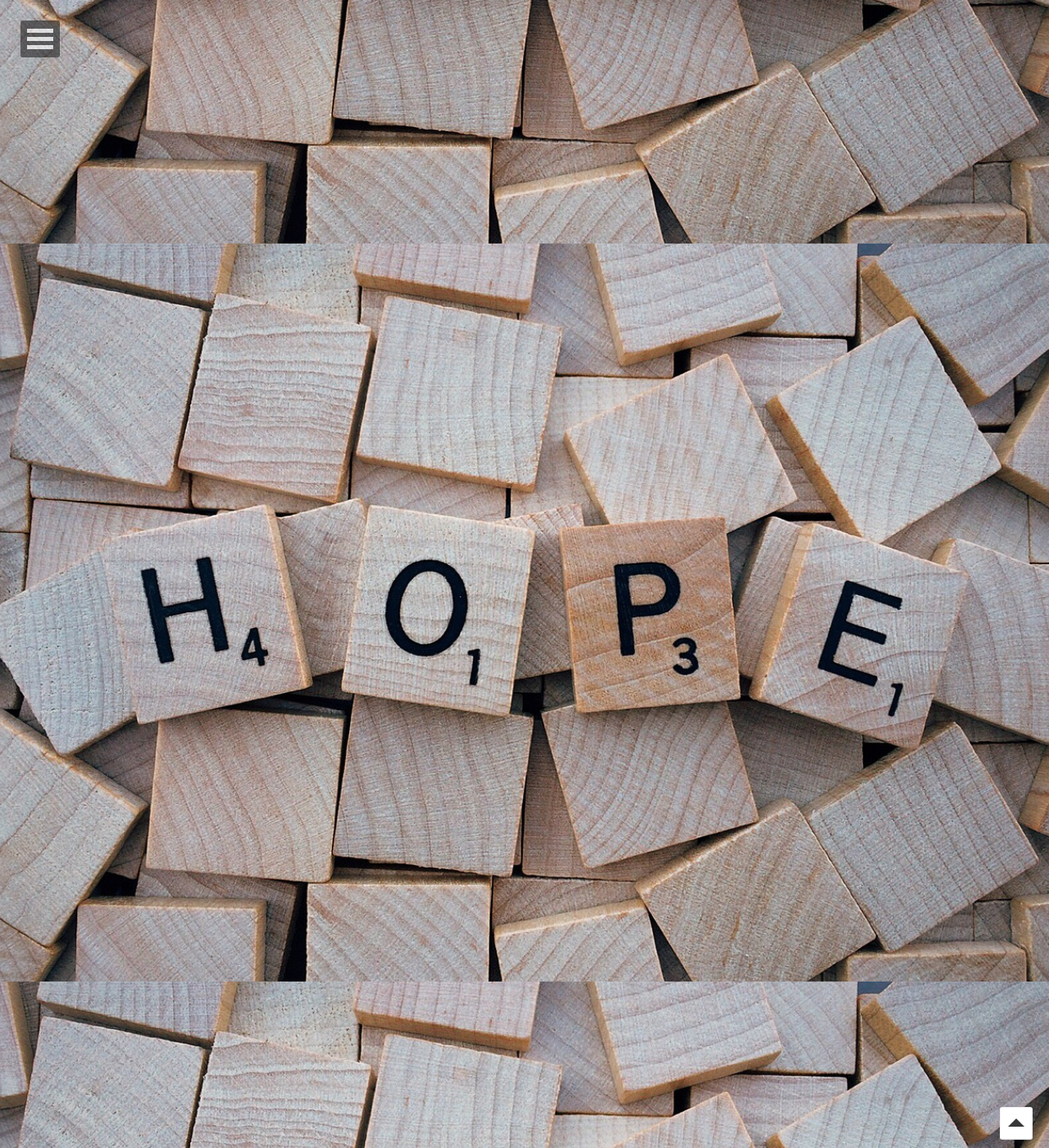
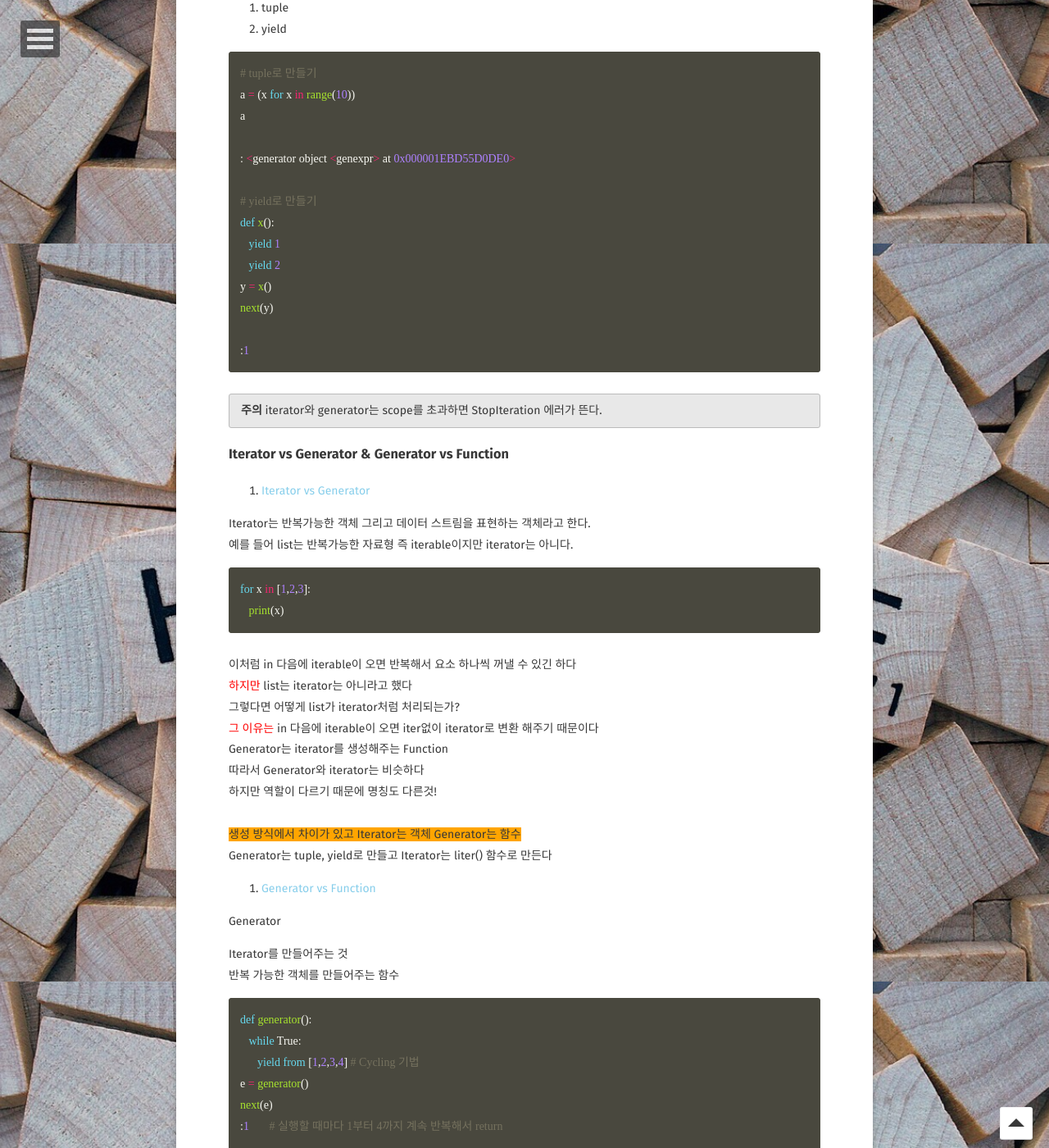
Before and after one commit to Jungjihyuk/JH_Life, a Jekyll site: the page built from _posts/2019-04-29-AILecture.md, in a window 1280 px wide and 1400 px high, scrolled down 29403 px. Shown: the whole window at 82% size. Built offline with Jekyll 4.4.1, drawn with Linux system fonts in a browser that asks for light colours; some web fonts are replaced; comment, search, counter and statistics services are not loaded; some of the changed text lies outside the part shown.

````diff
--- a/_posts/2019-04-29-AILecture.md
+++ b/_posts/2019-04-29-AILecture.md
@@ -956,8 +956,7 @@
 
 Parameter | Argument
 --------|-------
-키워드 방식이 온다 |
-식이 들어갈 수 있다(Expression)
+키워드 방식이 온다 | 식이 들어갈 수 있다(Expression)
 
 ```python
 n = 0
@@ -972,7 +971,6 @@
 - 3 if a > 0 else 6
 - a(3 if a > 0 else 6)
 2. 함수식
--
 3. 반복식
 
 **Python Tip2**  Local, Argumentation은 stack에 저장되고 Parameter는 heep영역에 들어간다
@@ -1086,19 +1084,182 @@
 # 2019년 5월 9일 목요일 여섯번째 수업
 
 
-### 함수형 패러다임
+## 함수형 패러다임
 
 멀티 프로세싱 기법에 최적화된 패러다임
 
-#### 반복을 줄이는 5가지 방법
+### 반복을 줄이는 5가지 방법
+(for문을 최대한 쓰지 않고)
 
-* for문을 최대한 쓰지 않고
-
-1. iterator
-
+```
+1. Iterator
+- 메모리 효율적, 속도 빠름
+- 실행시에 메모리 할당
+2. Generator
+3. Comprehension
+- for를 쓰지만 for를 쓰지 않는 기법
+4. Recursive function
+- 메모리 효율, 속도면에서 성능이 좋지않아 사용안함
+```
 
 **iterable** 1. iterator로 바꿀 수 있는 2. 순회, 반복가능 (요소 하나씩 뽑아냄) 3. for 뒤에 사용할 수 있는 container
 {: .notice}
 
-**복습 시간**   / 총
+## 왜 함수형 패러다임에서 반복을 줄여야 하는가?
+
+<span style="background-color: orange">for문 처럼 대입하는 것은 함수형 패러다임에 맞지 않고 수학적 증명과는 거리가 있기 때문이다. </span>
+
+### Iterator
+
+<span style="background-color:orange">데이터 스트림을 표현하는 객체, next()메소드를 사용하여 다음 요소를 가져온다</span>
+
+```python
+a = [1,2,3]
+b = iter(a)
+next(b)
+
+:1
+# 실행할 때마다 index 0번지 부터 하나씩 뽑아낸다
+```
+
+### 함수형 프로그래밍의 특징
+
+```
+1. 코드가 간결해진다
+- 내부 구조를 몰라도 input, output만 알면 사용 가능
+2. 수학적으로 증명이 가능하다
+3. for, while문을 자제하고 iter를 사용한다
+4. 수학적 증명이 필요하기 때문에 구현이 어렵다
+- 단, python에서는 multi paradiam이기 때문에 적절히 혼용 가능
+5. 디버깅, 테스트가 용이하다
+6. 모듈성, 결합성이 있다.
+7. mutable은 처리하지 않는다
+```
+
+### Generator
+
+<span style="background-color:orange">Iterator를 생성해주는 Function, 그리고 일반 함수와 비슷해 보이지만 Generator는 yield를 포함한다는 점에서 차이가 있다</span>
+
+두 가지 방법으로 만들 수 있다
+1. tuple
+2. yield
+
+```python
+# tuple로 만들기
+a = (x for x in range(10))
+a
+
+: <generator object <genexpr> at 0x000001EBD55D0DE0>
+
+# yield로 만들기
+def x():
+   yield 1
+   yield 2
+y = x()
+next(y)
+
+:1
+```
+
+**주의** iterator와 generator는 scope를 초과하면 StopIteration 에러가 뜬다.
 {: .notice}
+
+
+### Iterator vs Generator & Generator vs Function
+
+1. <span style="color: skyblue">Iterator vs Generator</span>
+
+Iterator는 반복가능한 객체 그리고 데이터 스트림을 표현하는 객체라고 한다. <br>
+예를 들어 list는 반복가능한 자료형 즉 iterable이지만 iterator는 아니다. <br>
+
+```python
+for x in [1,2,3]:
+   print(x)
+```
+이처럼 in 다음에 iterable이 오면 반복해서 요소 하나씩 꺼낼 수 있긴 하다<br>
+<span style="color:red">하지만</span> list는 iterator는 아니라고 했다<br>
+그렇다면 어떻게 list가 iterator처럼 처리되는가? <br>
+<span style="color:red">그 이유는</span> in 다음에 iterable이 오면 iter없이 iterator로 변환 해주기 때문이다
+<br>
+Generator는 iterator를 생성해주는 Function <br>
+따라서 Generator와 iterator는 비슷하다 <br>
+하지만 역할이 다르기 때문에 명칭도 다른것!<br>
+<br>
+<span style="background-color: orange">생성 방식에서 차이가 있고 Iterator는 객체 Generator는 함수</span><br>
+Generator는 tuple, yield로 만들고 Iterator는 liter() 함수로 만든다
+
+2. <span style="color: skyblue">Generator vs Function</span>
+
+Generator <br>
+
+Iterator를 만들어주는 것 <br>
+반복 가능한 객체를 만들어주는 함수<br>
+
+```python
+def generator():
+   while True:
+      yield from [1,2,3,4] # Cycling 기법
+e = generator()
+next(e)
+:1       # 실행할 때마다 1부터 4까지 계속 반복해서 return
+
+# yield는 return과 비슷하다고 생각하면 된다
+```
+
+일반적으로 함수는 사용이 종료되면 결과값을 호출한 곳에 반환해주고 함수 자체를 종료 시킨 후 메모리상에서 사라진다 <br>
+하지만 yield를 사용할 경우 그 상태로 <span style="color:red">정지</span> 되며 반환 값을 next()를 호출한 쪽을 전달한다<br>
+함수 호출이 종료되면 메모리상의 내용이 사리지지 않고 다음 함수 호출까지 대기한다<br>
+다음 함수 호출이 발생할 경우 <span style="color:red">yield이후 구문부터 실행된다</span>
+<br>
+
+여기서 generator를 사용하는 이유를 알 수 있다 <br>
+generator를 사용하면 호출한 값만 메모리에 할당되므로 메모리를 효율적으로 사용할 수 있게된다
+<br>
+이러한 기법을 <span style="color: orange">Lazy Evaluation</span>이라고 한다 <br>
+계산 결과 값이 필요할 때까지 계산을 늦추는 방식 <br>
+
+참고: [tistory](https://bluese05.tistory.com/56)
+### Comprehension
+
+<span style="background-color:orange">Iterable한 객체를 생성하기 위한 방법</span>
+```
+1. List
+2. Set
+3. Dictionary
+```
+
+```python
+# list
+
+# for 앞에는 식이 오면된다
+a = [(x,y) for x in range(10) for y in range(20)]
+: [(0,0),(0,1),(0,2),......(9,19)]
+
+b = {x+1 for x in range(10) if > 5}
+: {7, 8, 9, 10}
+
+c = {x:1 for x in range(10) if x>5}
+: {6: 1, 7: 1, 8: 1, 9: 1}
+
+d = (x for x in range(10))
+d
+: <generator object <genexpr> at 0x000001EBD5645DE0>
+```
+
+### Recursive function
+
+재귀함수 <br>
+
+```python
+def fib(num):
+    if num < 3:
+        return 1
+    return fibB(num-1) + fibB(num-2)
+fib(10)  # 10번째 항   (1 1 2 3 5 8 13 21 34 55)
+: 55
+```
+
+
+
+**복습 시간**  18시 ~  19시 50분/ 총 1시간 50
+{: .notice}
````
Also changed, not shown: other parts of _posts/2019-04-29-AILecture.md (+1 -1 lines).
